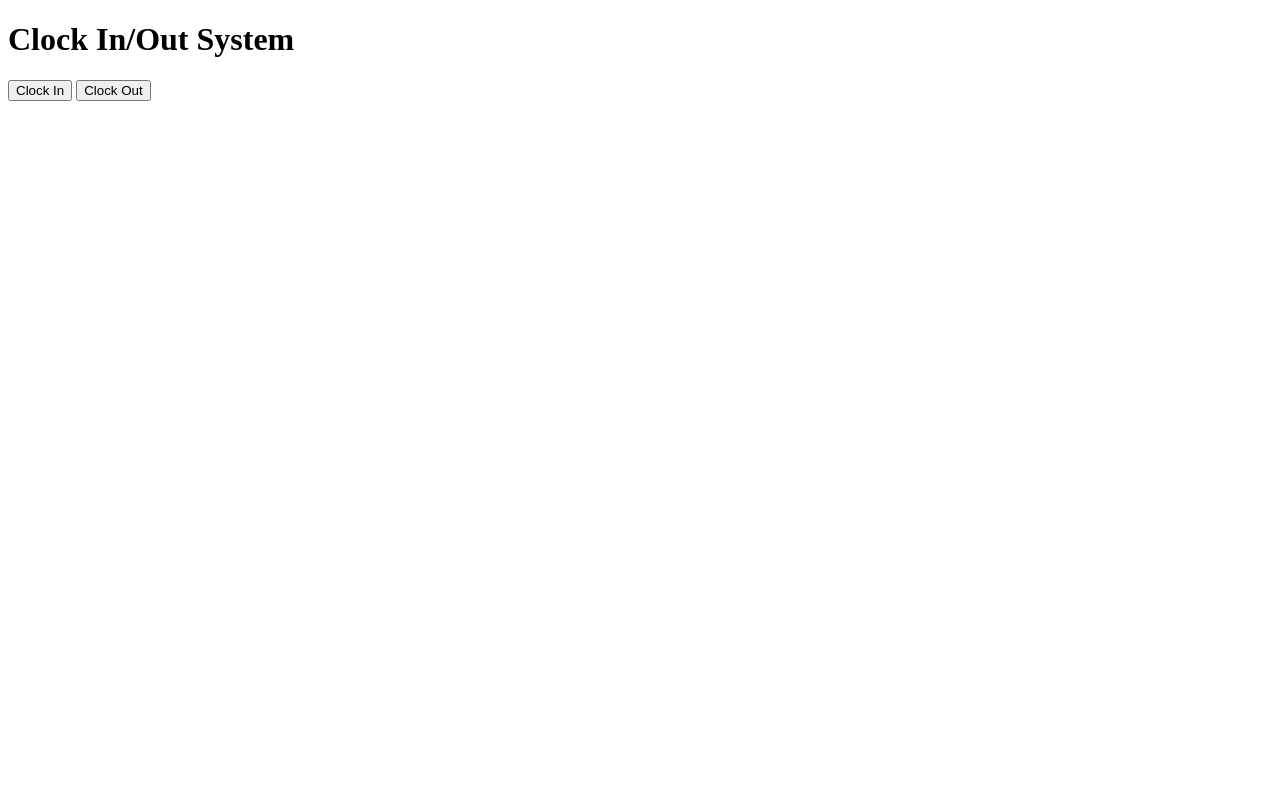
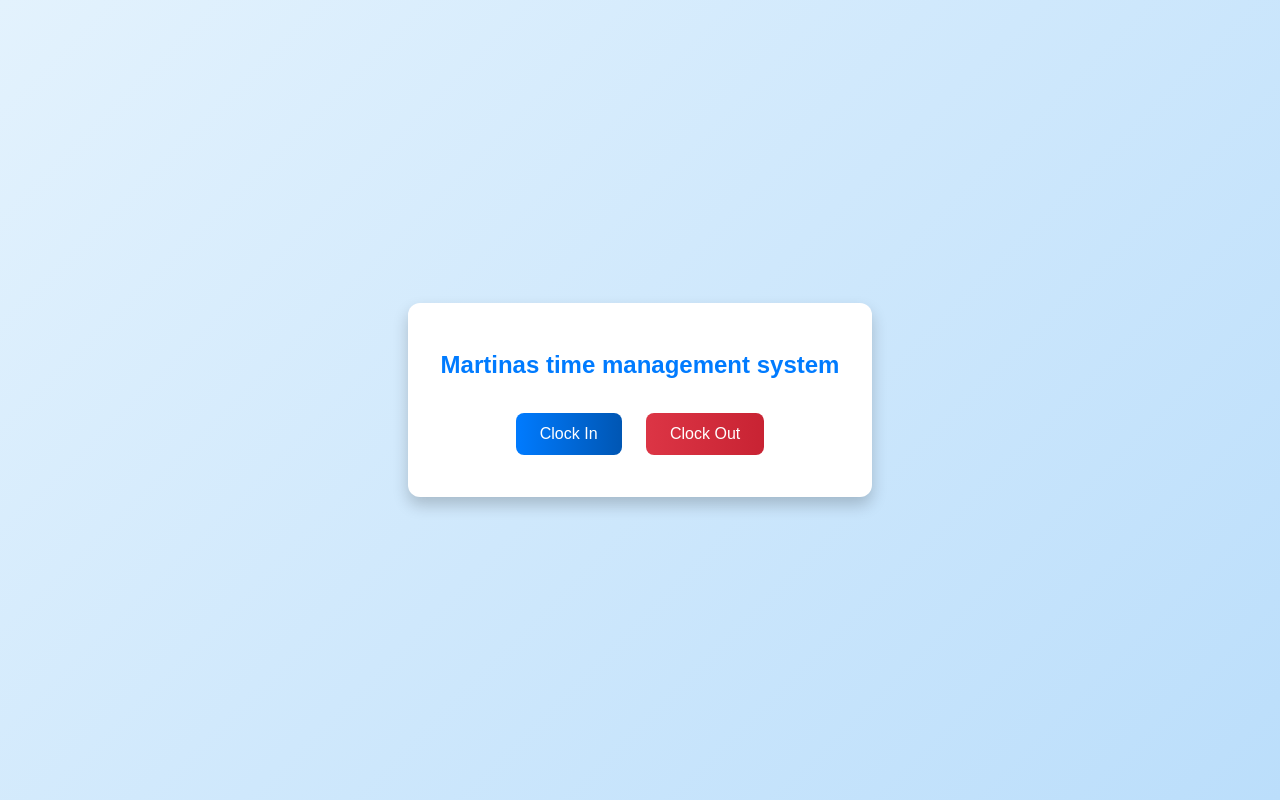
Before and after one commit to cthulhustew/clockIn, a Flask app: page / in a window 1280 px wide. Run offline with Flask 3, Linux system fonts and the light colour scheme.

Commit message:
Add files via upload

```diff
--- a/app.py
+++ b/app.py
@@ -2,6 +2,9 @@ from flask import Flask, request, jsonify, render_template
 from pymongo import MongoClient
 from datetime import datetime
 import os
+from dotenv import load_dotenv
+
+load_dotenv()  # Load environment variables from .env
 
 app = Flask(__name__)
 
@@ -15,8 +18,8 @@ else:
 
 # MongoDB connection function
 def get_db_connection():
-    client = MongoClient(os.getenv('mongodb+srv://cthulhustew:<Klopskerl123$$$>@cluster0.3pyae.mongodb.net/?retryWrites=true&w=majority&appName=Cluster0'))  # Use the MONGO_URI from environment variables
-    db = client.get_database('martinaClockIn')  # Replace 'your_database_name' with your actual database name
+    client = MongoClient(os.getenv('mongodb+srv://cthulhustew:Klopskerl123%24%24%24@cluster0.mongodb.net/martinaClockIn?retryWrites=true&w=majority'))
+    db = client.get_database('martinaClockIn')  # Use your actual database name
     return db
 
 # Route for the homepage
--- a/templates/index.html
+++ b/templates/index.html
@@ -4,6 +4,72 @@
     <meta charset="UTF-8">
     <meta name="viewport" content="width=device-width, initial-scale=1.0">
     <title>Clock In/Out</title>
+    <style>
+        body {
+            font-family: 'Arial', sans-serif;
+            background: linear-gradient(135deg, #e3f2fd, #bbdefb);
+            color: #333;
+            margin: 0;
+            padding: 0;
+            display: flex;
+            justify-content: center;
+            align-items: center;
+            height: 100vh;
+            transition: background 0.5s ease;
+        }
+
+        .container {
+            background: #fff;
+            border-radius: 12px;
+            box-shadow: 0 8px 16px rgba(0, 0, 0, 0.2);
+            padding: 2rem;
+            text-align: center;
+            width: 90%;
+            max-width: 400px;
+        }
+
+        h1 {
+            margin-bottom: 1.5rem;
+            color: #007bff;
+            font-size: 1.5rem;
+            transition: color 0.3s ease;
+        }
+
+        h1:hover {
+            color: #0056b3;
+        }
+
+        button {
+            background: linear-gradient(90deg, #007bff, #0056b3);
+            border: none;
+            border-radius: 8px;
+            color: white;
+            cursor: pointer;
+            font-size: 16px;
+            padding: 12px 24px;
+            margin: 10px;
+            outline: none;
+            transition: background 0.3s ease, transform 0.3s ease;
+        }
+
+        button:hover {
+            background: linear-gradient(90deg, #0056b3, #004494);
+            transform: scale(1.1);
+        }
+
+        button:active {
+            transform: scale(1.05);
+        }
+
+        button.clock-out {
+            background: linear-gradient(90deg, #dc3545, #c82333);
+        }
+
+        button.clock-out:hover {
+            background: linear-gradient(90deg, #c82333, #b52e2e);
+            transform: scale(1.1);
+        }
+    </style>
     <script>
         async function clockIn() {
             const response = await fetch('/clock_in', { method: 'POST' });
@@ -19,8 +85,10 @@
     </script>
 </head>
 <body>
-    <h1>Clock In/Out System</h1>
-    <button onclick="clockIn()">Clock In</button>
-    <button onclick="clockOut()">Clock Out</button>
+    <div class="container">
+        <h1>Martinas time management system</h1>
+        <button onclick="clockIn()">Clock In</button>
+        <button class="clock-out" onclick="clockOut()">Clock Out</button>
+    </div>
 </body>
 </html>
```
